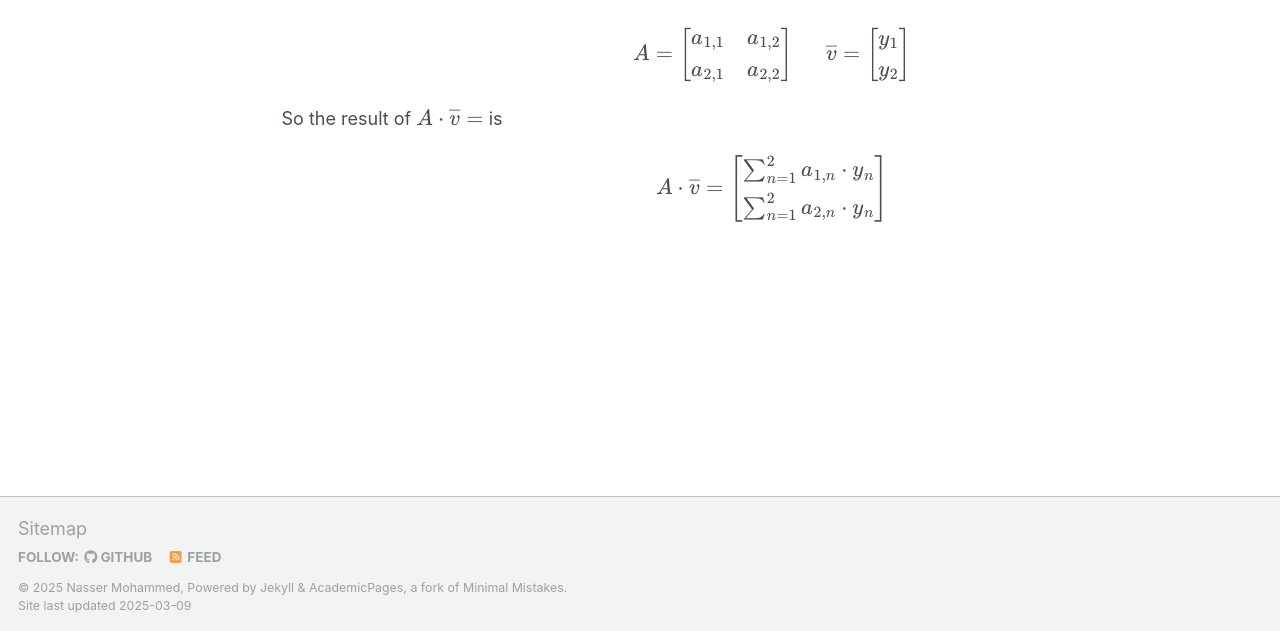
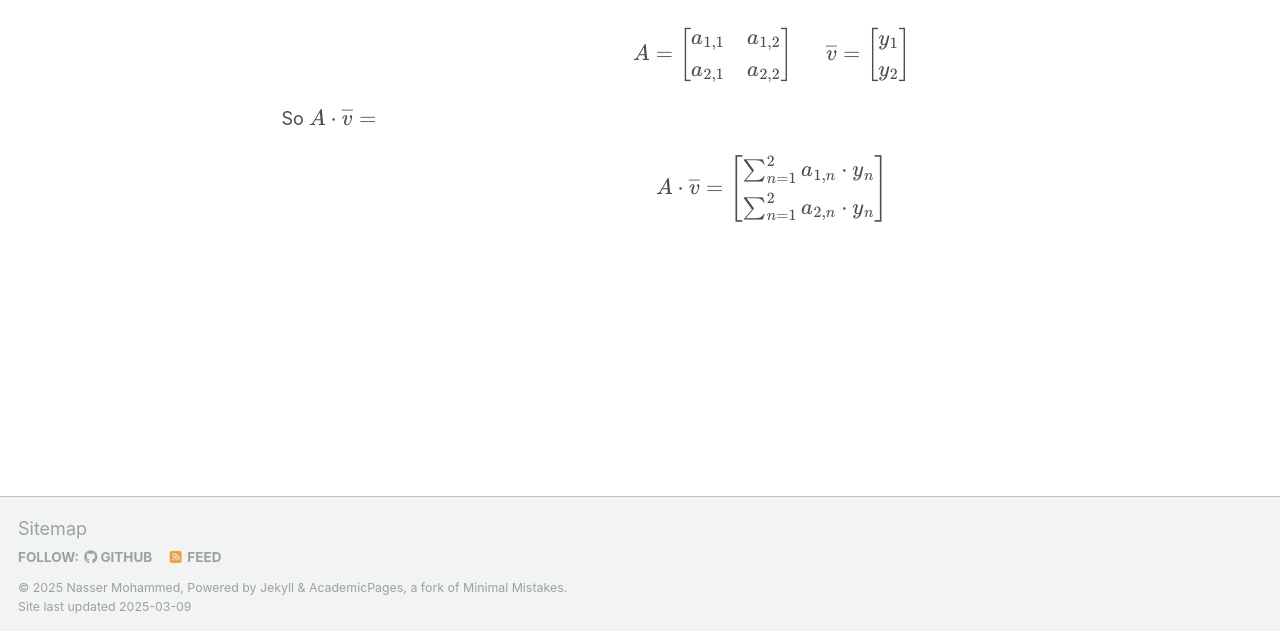
Before and after one commit to Nasser-Mohammed/Nasser-Mohammed.github.io, a Jekyll site: the page built from _pages/notes/linear-algebra/matrix.md, in a window 1280 px wide and 900 px high, scrolled down 1551 px. Shown: the part 266-897 px from the top of the window. Built offline with Jekyll 4.4.1, drawn with Linux system fonts in a browser that asks for light colours.

Commit message:
Update matrix.md

```diff
--- a/_pages/notes/linear-algebra/matrix.md
+++ b/_pages/notes/linear-algebra/matrix.md
@@ -40,7 +40,7 @@ y_2
 \end{bmatrix}
 $$
 </div>
-So the result of \\(A\cdot \overline{v}=\\) is
+So \\(A\cdot \overline{v}=\\)
 <div style="text-align: center;">
 $$
 A \cdot \overline{v} = \begin{bmatrix}
```
